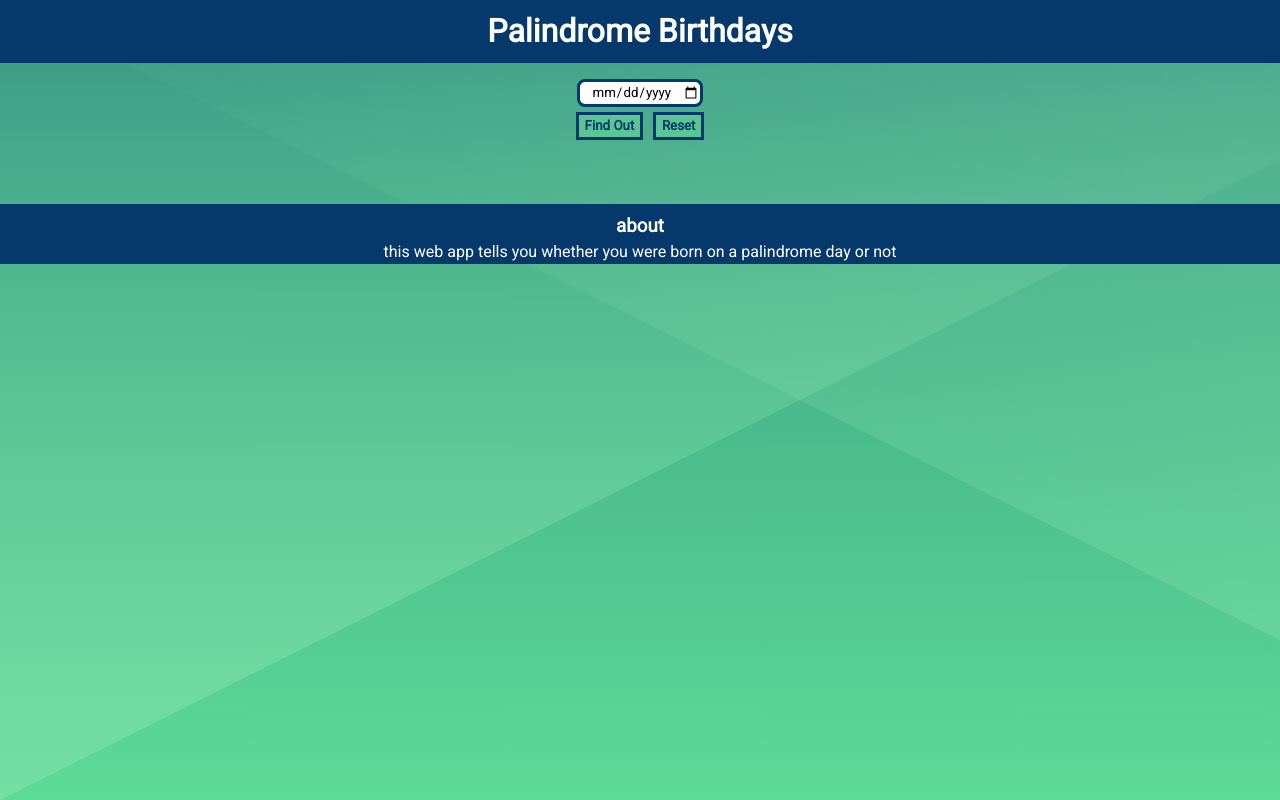
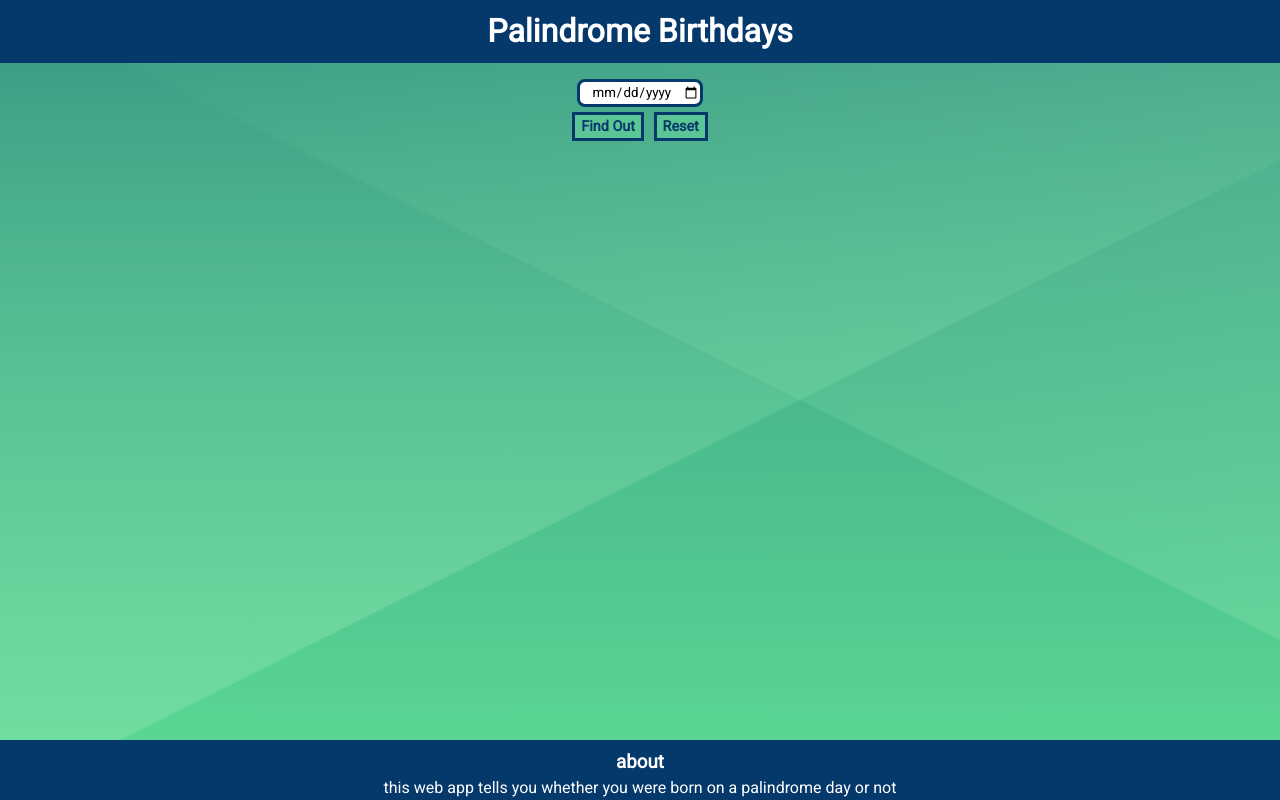
Before and after one commit to chetanchandel31/palindrome-birthdays, a React (Create React App) app: page / in a window 1280 px wide. Built offline with nearby package versions, Linux system fonts and the light colour scheme.

Commit message:
footer fixed to bottom

```diff
--- a/src/App.js
+++ b/src/App.js
@@ -115,7 +115,6 @@ export default function App() {
             setPalindrome(null);
           }}>Reset</button>
         </div>
-      </section>
 
         <div>
           {loading?
@@ -129,6 +128,7 @@ export default function App() {
           palindromeDate === 'notPalindrome'? renderNotPalindromeMessage():
           `${palindromeDate} is a palindrome date !`}
         </div>
+      </section>
 
       <footer>
         <h3>about</h3>
--- a/src/styles.css
+++ b/src/styles.css
@@ -19,9 +19,13 @@ body{
   background-size: cover;
   min-height: 100%;
 
+  color: white;
+}
+
+.App{
   display: flex;
   flex-direction: column;
-  color: white;
+  min-height: 100vh;
 }
 
 .mainSection{
@@ -57,11 +61,12 @@ img {
 button {
   color: #05386b;
   font-weight: bold;
+  font-size: 0.9rem;
   border: solid 3px #05386b;
   margin: 0.3rem 0.3rem;
   background-color: #5bc595;
   margin-bottom: 2rem;
-  transition: 0.4s;
+  transition: 0.5s;
 }
 
 button:hover{
```
Lines whose indentation alone changed are shown as unchanged.
